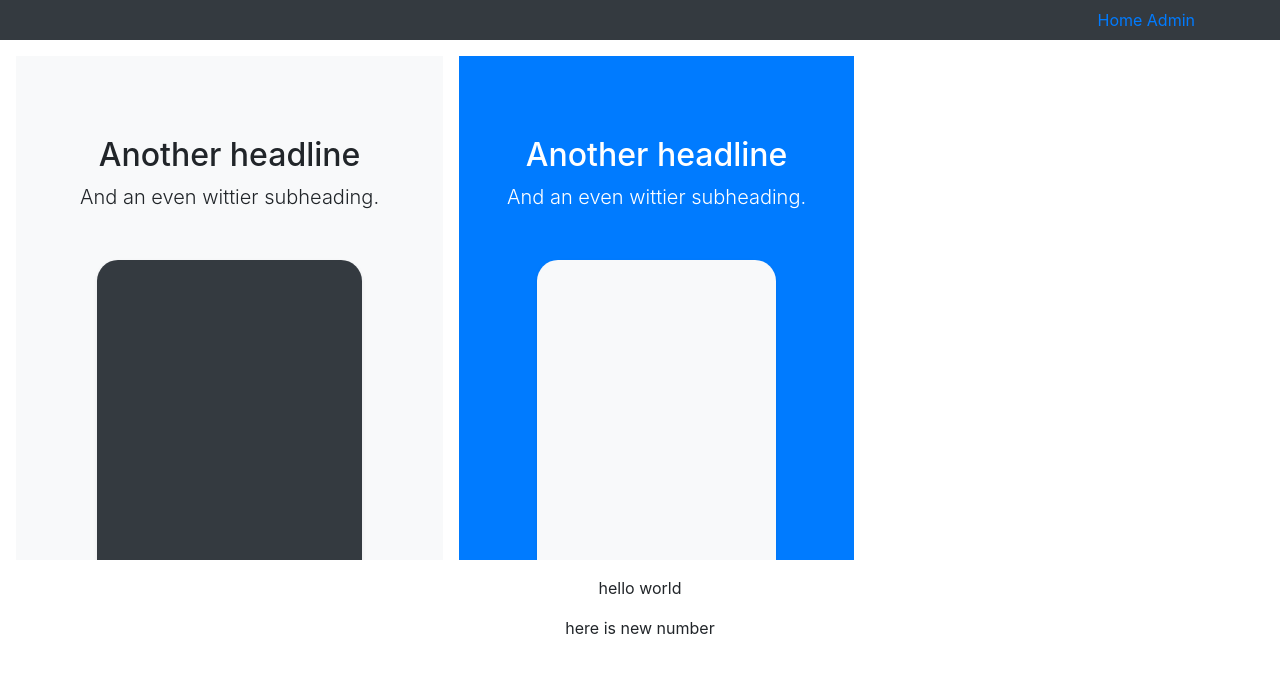
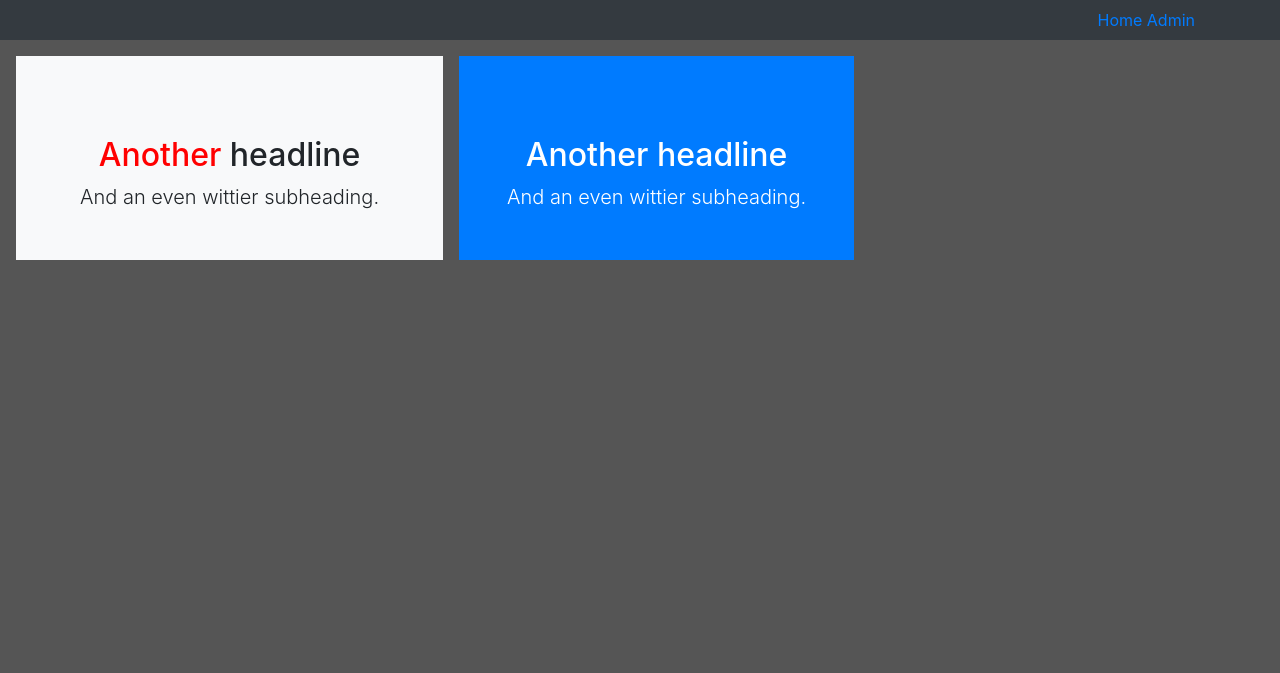
Before and after one commit to MantequilaMiracle/Test, a Python web app: template newapp/templates/index.html in a window 1280 px wide. Shown: the top 673 px of the page. Run offline with Jinja, Linux system fonts and the light colour scheme; the template is opened without the code that fills it, so the values that code supplies are empty; some libraries are stand-ins or nearby versions.

Commit message:
html few changes

```diff
--- a/newapp/templates/index.html
+++ b/newapp/templates/index.html
@@ -7,7 +7,7 @@
 		<title>Новое приложение</title>
 		<link rel="stylesheet" href="https://stackpath.bootstrapcdn.com/bootstrap/4.3.1/css/bootstrap.min.css">
 	</head>
-	<body class="text-center">
+	<body class="text-center" style="background-color: #555">
 		<header class="bg-dark text-right">
 		<div class="container justify-content-between">
 		    <a class="py-2 d-none d-md-inline-block" href="\">Home</a>
@@ -17,20 +17,18 @@
 		<div class="d-md-flex flex-md-equal w-100 my-md-3 pl-md-3">
 	  	<div class="bg-light mr-md-3 pt-3 px-3 pt-md-5 px-md-5 text-center overflow-hidden">
 	    	<div class="my-3 p-3">
-	      	<h2 class="display-5">Another headline</h2>
+	      	<h2 class="display-5">
+						<span style="color: red">Another</span> headline
+					</h2>
 	      	<p class="lead">And an even wittier subheading.</p>
 	    	</div>
-	    <div class="bg-dark shadow-sm mx-auto" style="width: 80%; height: 300px; border-radius: 21px 21px 0 0;"></div>
 	  	</div>
 		  <div class="bg-primary mr-md-3 pt-3 px-3 pt-md-5 px-md-5 text-center text-white overflow-hidden">
 		    <div class="my-3 py-3">
 		      <h2 class="display-5">Another headline</h2>
 		      <p class="lead">And an even wittier subheading.</p>
 		    </div>
-		    <div class="bg-light shadow-sm mx-auto" style="width: 80%; height: 300px; border-radius: 21px 21px 0 0;"></div>
 		  </div>
 		</div>
-		<p>hello world</p>
-		<p> here is new number  {{ number }} </p>
 	</body>
 </html>
```
